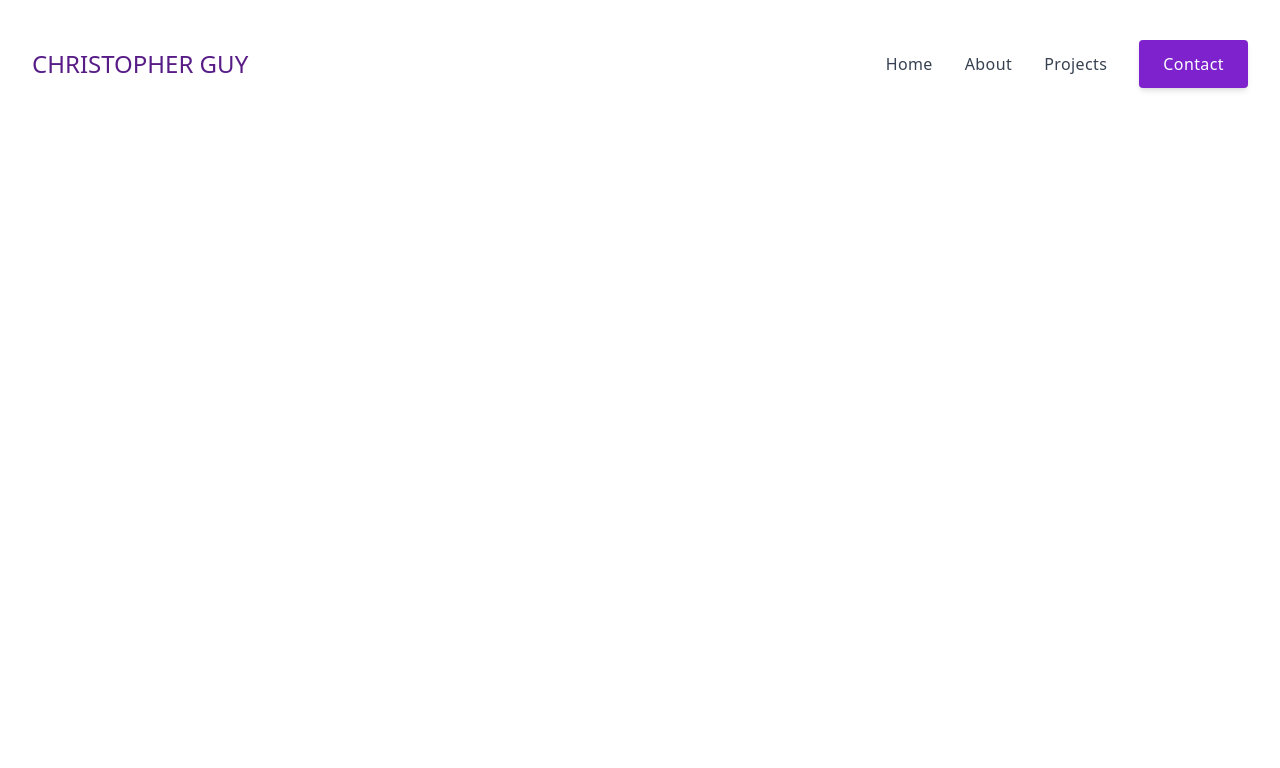
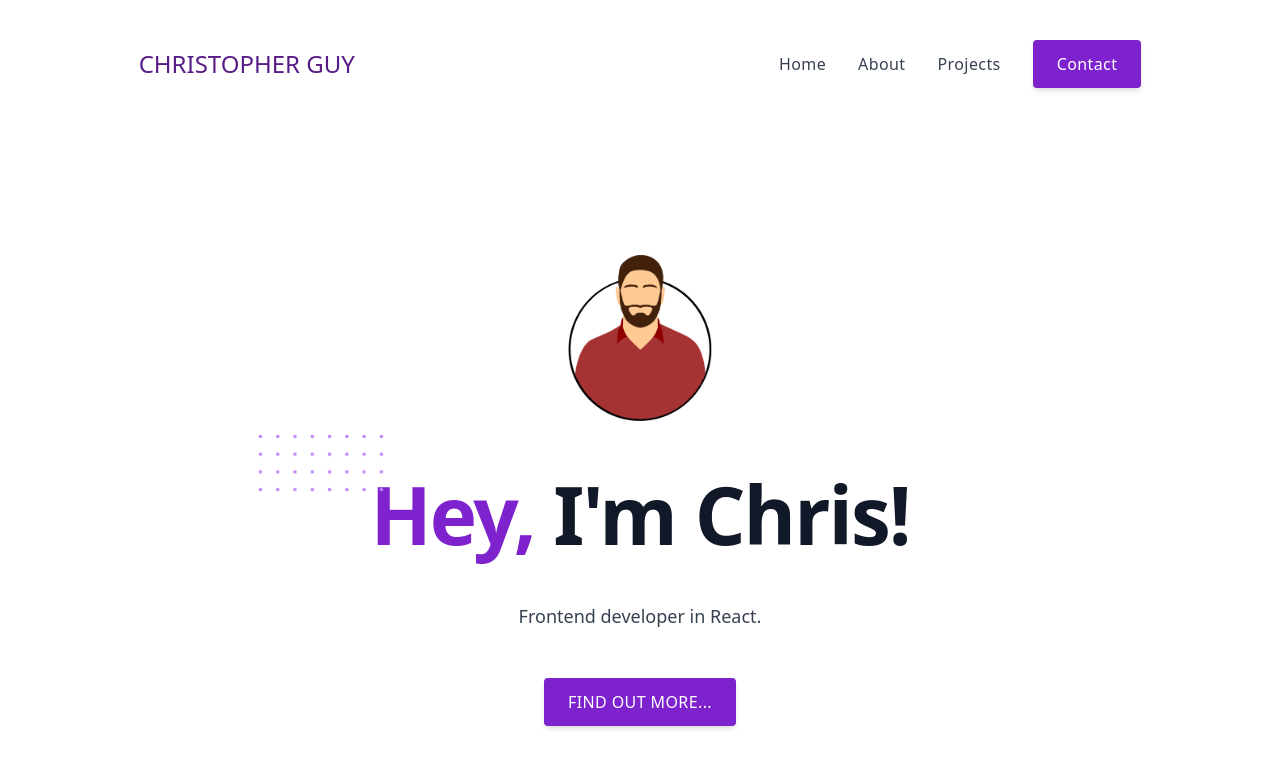
Before and after one commit to ChrisGuy/portfolio_next, a Next.js app: page / in a window 1280 px wide. Shown: the top 768 px of the page. Built offline with nearby package versions, Linux system fonts and the light colour scheme.

Commit message:
Add Top content

```diff
--- a/components/Header.js
+++ b/components/Header.js
@@ -20,15 +20,24 @@ export const Header = () => {
 	];
 
 	return (
-		<header className='px-4 py-10 mx-auto sm:max-w-xl md:max-w-full lg:max-w-screen-xl md:px-24 lg:px-8'>
+		<div className='py-10 mx-auto max-w-lg w-5/6 md:max-w-full lg:w-scree-xl px-8 '>
 			<nav className='relative flex items-center justify-between'>
 				<Link href='/'>
 					<a
 						aria-label='Company'
 						title='Company'
-						className='inline-flex items-center uppercase text-purple-900 font-extralight text-2xl'
+						className='hidden md:block inline-flex items-center uppercase text-purple-900 font-extralight text-2xl'
 					>
 						Christopher Guy
+					</a>
+				</Link>
+				<Link href='/'>
+					<a
+						aria-label='Company'
+						title='Company'
+						className='md:hidden inline-flex items-center uppercase text-purple-900 font-extralight text-2xl'
+					>
+						CG
 					</a>
 				</Link>
 				<ul className='flex items-center hidden space-x-8 lg:flex'>
@@ -149,6 +158,6 @@ export const Header = () => {
 					)}
 				</div>
 			</nav>
-		</header>
+		</div>
 	);
 };
--- a/components/Main.js
+++ b/components/Main.js
@@ -0,0 +1,66 @@
+import Link from 'next/link';
+import Image from 'next/image';
+
+import dp from '../public/profile_c.png';
+
+export const Main = () => {
+	return (
+		<div className='mx-auto max-w-xl h-auto h-max-screen md:max-w-full lg:max-w-screen-xl py-14 md:py-36 md:px-24 lg:px-8 lg:h-4xl flex flex-col justify-center'>
+			<div className=' mx-auto  w-full p-0'>
+				<div className='flex flex-col mb-16 items-center justify-center sm:text-center mb-0 w-full'>
+					<Link href='/'>
+						<a className='mb-6 mx-auto flex justify-center'>
+							<div className='flex items-center justify-center w-36 h-36 rounded-full'>
+								<Image src={dp} alt='Christopher Morgan' />
+							</div>
+						</a>
+					</Link>
+					<div className='w-full mb-10 md:mx-auto text-center md:mb-12'>
+						<h2 className='max-w-2xl mb-6 mt-0 text-center font-sans font-bold leading-none tracking-tight text-gray-900 text-4xl mt-4 mb-6 md:text-7xl md:mx-auto lg:py-6'>
+							<span className='relative inline-block text-purple-400'>
+								<svg
+									viewBox='0 0 52 24'
+									fill='currentColor'
+									className='absolute top-0 left-0 z-0 hidden w-32 -mt-8 -ml-20 text-blue-gray-100 lg:w-32 lg:-ml-28 lg:-mt-10 sm:block'
+								>
+									<defs>
+										<pattern
+											id='e77df901-b9d7-4b9b-822e-16b2d410795b'
+											x='0'
+											y='0'
+											width='.135'
+											height='.30'
+										>
+											<circle cx='1' cy='1' r='.7' />
+										</pattern>
+									</defs>
+									<rect
+										fill='url(#e77df901-b9d7-4b9b-822e-16b2d410795b)'
+										width='52'
+										height='24'
+									/>
+								</svg>
+								<span className='text-purple-700'>Hey,</span>
+							</span>{' '}
+							I&apos;m Chris!
+						</h2>
+						<p className='text-center text-base text-gray-700 md:text-lg'>
+							Frontend developer in React.
+						</p>
+					</div>
+					<div className='text-center'>
+						<Link href='#about'>
+							<a
+								aria-label='About Me'
+								title='About'
+								className='uppercase inline-flex items-center justify-center h-12 px-6 font-medium tracking-wide text-white transition duration-200 rounded shadow-md bg-purple-700 hover:bg-purple-900 hover:scale-105 focus:shadow-outline focus:outline-none'
+							>
+								Find out more...
+							</a>
+						</Link>
+					</div>
+				</div>
+			</div>
+		</div>
+	);
+};
--- a/pages/index.js
+++ b/pages/index.js
@@ -2,10 +2,11 @@ import Head from 'next/head';
 
 // Components
 import { Header } from '../components/Header';
+import { Main } from '../components/Main';
 
 export default function Home() {
 	return (
-		<div>
+		<div className=''>
 			<Head>
 				<title>Christopher Morgan - Portfolio</title>
 				<meta
@@ -14,7 +15,10 @@ export default function Home() {
 				/>
 				<link rel='icon' href='/favicon.ico' />
 			</Head>
-			<Header />
+			<header className='w-screen h-screen'>
+				<Header />
+				<Main />
+			</header>
 		</div>
 	);
 }
--- a/tailwind.config.js
+++ b/tailwind.config.js
@@ -5,7 +5,14 @@ module.exports = {
 		'./components/**/*.{js,ts,jsx,tsx}',
 	],
 	theme: {
-		extend: {},
+		extend: {
+			fontSize: {
+				'7xl': '5rem',
+			},
+			height: {
+				'4xl': '50rem',
+			},
+		},
 	},
 	plugins: [],
 };
```
Also changed, not shown: postcss.config.js (+5 -5 lines), package.json (indentation only), public/profile_c.png (added).
